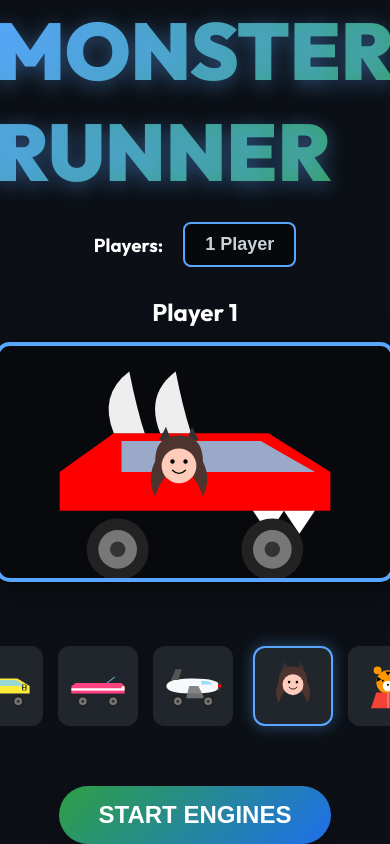
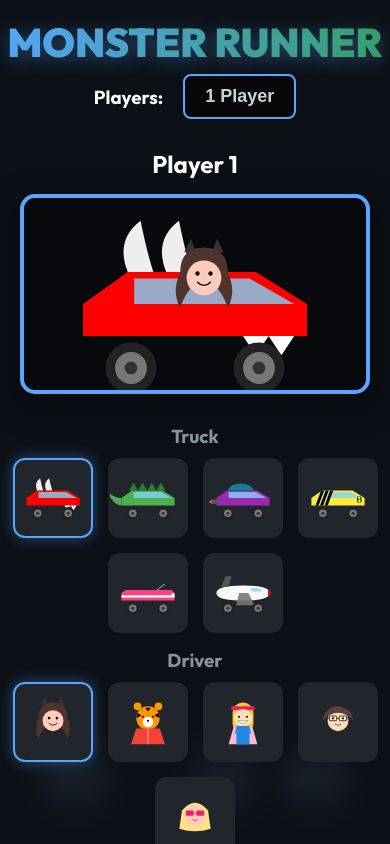
Before and after one commit to Ianworld/monstertruckgame, a website built with Vite: page index.html in a window 390 px wide. Built offline with nearby package versions, Linux system fonts and the light colour scheme.

Commit message:
Add mobile support: touch controls, zooming, and responsive UI

```diff
--- a/src/game/GameManager.js
+++ b/src/game/GameManager.js
@@ -124,6 +124,39 @@ export class GameManager {
         this.keys = {};
         window.addEventListener('keydown', (e) => this.keys[e.code] = true);
         window.addEventListener('keyup', (e) => this.keys[e.code] = false);
+
+        // Touch Control State
+        this.autoDrive = false;
+        this.touchBoost = false;
+
+        // Bind Touch Events
+        if (this.ui.touchDriveBtn) {
+            this.ui.touchDriveBtn.addEventListener('touchstart', (e) => {
+                e.preventDefault();
+                this.autoDrive = !this.autoDrive;
+                if (this.autoDrive) {
+                    this.ui.touchDriveBtn.classList.add('active-toggle');
+                } else {
+                    this.ui.touchDriveBtn.classList.remove('active-toggle');
+                }
+            });
+        }
+
+        if (this.ui.touchJumpBtn) {
+            this.ui.touchJumpBtn.addEventListener('touchstart', (e) => {
+                e.preventDefault();
+                if (this.truck1) this.truck1.jump();
+            });
+        }
+
+        if (this.ui.touchBoostBtn) {
+            const startBoost = (e) => { e.preventDefault(); this.touchBoost = true; };
+            const stopBoost = (e) => { e.preventDefault(); this.touchBoost = false; };
+
+            this.ui.touchBoostBtn.addEventListener('touchstart', startBoost);
+            this.ui.touchBoostBtn.addEventListener('touchend', stopBoost);
+            this.ui.touchBoostBtn.addEventListener('touchcancel', stopBoost);
+        }
     }
 
     handleCollisions(event) {
@@ -196,13 +229,13 @@ export class GameManager {
 
         // Process input
         // Process input P1 (WASD + Shift)
-        if (this.keys['KeyD']) {
+        if (this.keys['KeyD'] || this.autoDrive) {
             this.truck1.accelerate(1);
         } else if (this.keys['KeyA']) {
             this.truck1.accelerate(-1);
         }
 
-        if (this.keys['ShiftLeft'] || this.keys['ShiftRight']) {
+        if (this.keys['ShiftLeft'] || this.keys['ShiftRight'] || this.touchBoost) {
             this.truck1.boost();
         }
 
--- a/src/game/PhysicsEngine.js
+++ b/src/game/PhysicsEngine.js
@@ -67,16 +67,22 @@ export class PhysicsEngine {
         const dist = Math.abs(maxX - minX);
         const maxDistAllowed = this.canvas.width * 0.5;
 
-        let targetZoom = 1;
+        // Base zoom level depending on screen width (mobile screens need to view more initially)
+        const isMobile = this.canvas.width < 768;
+        const baseZoom = isMobile ? 0.45 : 1.0;
+
+        let targetZoom = baseZoom;
         if (dist > maxDistAllowed) {
-            targetZoom = maxDistAllowed / dist;
+            targetZoom = maxDistAllowed / dist * baseZoom;
         }
-        targetZoom = Math.max(0.3, Math.min(1.0, targetZoom));
+        targetZoom = Math.max(0.2, Math.min(baseZoom, targetZoom));
 
         this.camera.zoom += (targetZoom - this.camera.zoom) * 0.05;
 
         // Keep truck midpoint roughly at 1/3 of the screen width factoring in zoom
-        const targetX = midX - (this.canvas.width * 0.3 / this.camera.zoom);
+        // On mobile, keep it a bit closer to center
+        const screenOffset = isMobile ? 0.4 : 0.3;
+        const targetX = midX - (this.canvas.width * screenOffset / this.camera.zoom);
         const targetY = midY - (this.canvas.height * 0.6 / this.camera.zoom);
 
         // Smooth camera follow
--- a/src/style.css
+++ b/src/style.css
@@ -151,6 +151,7 @@ canvas {
   margin-bottom: 20px;
   background: linear-gradient(135deg, var(--accent-color), #2ea043);
   -webkit-background-clip: text;
+  background-clip: text;
   -webkit-text-fill-color: transparent;
   text-shadow: 0 4px 20px rgba(88, 166, 255, 0.4);
 }
@@ -234,3 +235,120 @@ canvas {
 .start-btn:active {
   transform: translateY(2px) scale(0.95);
 }
+
+/* Mobile responsive styles */
+@media (max-width: 768px) {
+  .players-container {
+    flex-direction: column !important;
+    gap: 20px !important;
+    align-items: center;
+    width: 100%;
+  }
+
+  .menu {
+    overflow-y: auto;
+    justify-content: flex-start;
+    padding-top: 20px;
+    padding-bottom: 40px;
+  }
+
+  .title {
+    font-size: 40px;
+    text-align: center;
+    margin-bottom: 10px;
+    line-height: 1.1;
+  }
+
+  .preview-box {
+    width: 100% !important;
+    max-width: 350px !important;
+    height: 200px !important;
+  }
+
+  .hud {
+    padding: 10px 20px;
+    font-size: 16px;
+  }
+
+  .stat-value {
+    font-size: 24px;
+  }
+
+  .menu-options {
+    flex-direction: column;
+    gap: 15px !important;
+  }
+
+  .card-selector {
+    flex-wrap: wrap;
+    justify-content: center;
+  }
+
+  .controls-overlay {
+    display: none !important;
+  }
+
+  .touch-controls {
+    display: flex !important;
+  }
+
+  .celebration {
+    font-size: 24px;
+    top: 60px;
+  }
+}
+
+/* Touch Controls */
+.touch-controls {
+  position: absolute;
+  bottom: 30px;
+  left: 0;
+  width: 100%;
+  display: none;
+  /* hidden on wide screens */
+  justify-content: space-between;
+  padding: 0 40px;
+  pointer-events: none;
+  /* let touches pass through empty space */
+  z-index: 50;
+  box-sizing: border-box;
+}
+
+.touch-group {
+  display: flex;
+  gap: 20px;
+}
+
+.touch-btn {
+  background: rgba(88, 166, 255, 0.3);
+  border: 2px solid var(--accent-color);
+  border-radius: 50%;
+  width: 70px;
+  height: 70px;
+  display: flex;
+  justify-content: center;
+  align-items: center;
+  color: white;
+  font-weight: 900;
+  font-size: 14px;
+  text-transform: uppercase;
+  user-select: none;
+  pointer-events: auto;
+  /* Buttons catch touch */
+  backdrop-filter: blur(4px);
+  box-shadow: 0 4px 10px rgba(0, 0, 0, 0.5);
+  transition: transform 0.1s, background 0.2s, border-color 0.2s, box-shadow 0.2s;
+  cursor: pointer;
+  -webkit-tap-highlight-color: transparent;
+}
+
+.touch-btn:active {
+  transform: scale(0.9);
+  background: rgba(88, 166, 255, 0.6);
+}
+
+.touch-btn.active-toggle {
+  background: rgba(46, 160, 67, 0.6);
+  border-color: #3fb950;
+  box-shadow: 0 0 15px rgba(46, 160, 67, 0.8);
+}
--- a/src/ui/UIManager.js
+++ b/src/ui/UIManager.js
@@ -66,6 +66,34 @@ export class UIManager {
         this.updateControlsOverlay();
         this.controlsOverlay.style.display = 'none';
         this.uiLayer.appendChild(this.controlsOverlay);
+
+        // Touch Controls
+        this.touchControls = document.createElement('div');
+        this.touchControls.className = 'touch-controls';
+
+        this.touchDriveBtn = document.createElement('div');
+        this.touchDriveBtn.className = 'touch-btn touch-drive';
+        this.touchDriveBtn.innerText = 'DRIVE';
+
+        const rightGroup = document.createElement('div');
+        rightGroup.className = 'touch-group';
+
+        this.touchJumpBtn = document.createElement('div');
+        this.touchJumpBtn.className = 'touch-btn touch-jump';
+        this.touchJumpBtn.innerText = 'JUMP';
+
+        this.touchBoostBtn = document.createElement('div');
+        this.touchBoostBtn.className = 'touch-btn touch-boost';
+        this.touchBoostBtn.innerText = 'BOOST';
+
+        rightGroup.appendChild(this.touchJumpBtn);
+        rightGroup.appendChild(this.touchBoostBtn);
+
+        this.touchControls.appendChild(this.touchDriveBtn);
+        this.touchControls.appendChild(rightGroup);
+
+        this.touchControls.style.display = 'none'; // Hidden by default
+        this.uiLayer.appendChild(this.touchControls);
 
         // Main Menu
         this.buildMenu();
@@ -137,6 +165,7 @@ export class UIManager {
         this.menu.appendChild(toggleContainer);
 
         const playersContainer = document.createElement('div');
+        playersContainer.className = 'players-container';
         playersContainer.style.display = 'flex';
         playersContainer.style.gap = '50px';
         playersContainer.style.marginBottom = '20px';
@@ -342,6 +371,7 @@ export class UIManager {
         this.menu.classList.remove('hidden');
         this.hud.style.display = 'none';
         this.controlsOverlay.style.display = 'none';
+        this.touchControls.style.display = 'none';
         this.celebration.classList.remove('active');
     }
 
@@ -349,6 +379,8 @@ export class UIManager {
         this.menu.classList.add('hidden');
         this.hud.style.display = 'flex';
         this.controlsOverlay.style.display = 'block';
+        // Let CSS media query display flex handle the actual visibility
+        this.touchControls.style.display = '';
 
         const resetStat = (stat, label) => {
             stat.valueEl.innerText = label.includes('Boost') ? '100%' : (label.includes('Speed') ? '0 MPH' : (label.includes('Coin') ? '0' : '0 M'));
```
